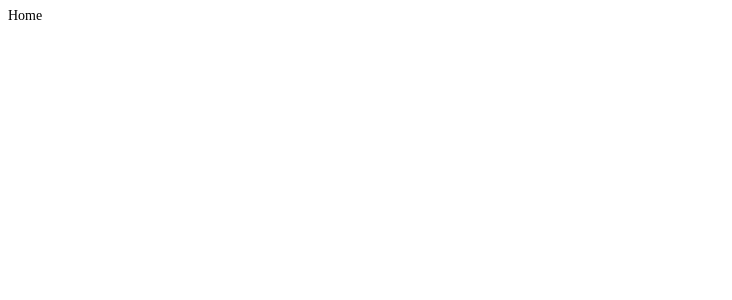
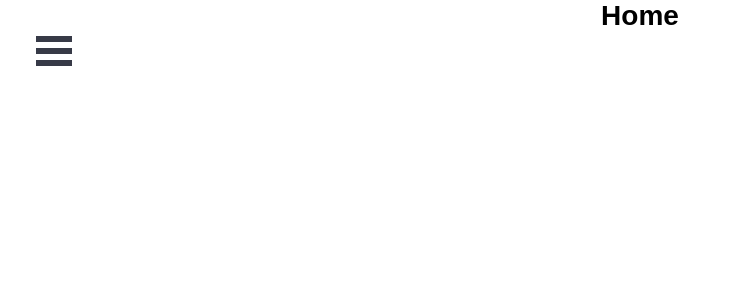
Before and after one commit to zi-nye/up-lord, a React (Create React App) app: page / in a window 1280 px wide. Shown: the top 300 px of the page, without its empty margins (0-732 px from the left). Built offline with nearby package versions, Linux system fonts and the light colour scheme.

Commit message:
making home burger menu

```diff
--- a/package.json
+++ b/package.json
@@ -6,7 +6,10 @@
     "@testing-library/jest-dom": "^5.16.5",
     "@testing-library/react": "^13.4.0",
     "@testing-library/user-event": "^13.5.0",
+    "bootstrap": "^5.2.2",
     "react": "^18.2.0",
+    "react-bootstrap": "^2.5.0",
+    "react-burger-menu": "^3.0.8",
     "react-dom": "^18.2.0",
     "react-router-dom": "^6.4.2",
     "react-scripts": "^2.1.3",
--- /dev/null
+++ b/src/Components/Sidebar.js
@@ -0,0 +1,24 @@
+import React from "react";
+import { slide as Menu } from "react-burger-menu";
+
+function Sidebar(props) {
+  return (
+    // Pass on our props
+    <Menu {...props}>
+      <a className="menu-item" href="/">
+        Home
+      </a>
+      <a className="menu-item" href="/burgers">
+        Burgers
+      </a>
+      <a className="menu-item" href="/pizzas">
+        Pizzas
+      </a>
+      <a className="menu-item" href="/desserts">
+        Desserts
+      </a>
+    </Menu>
+  );
+}
+
+export default Sidebar;
--- /dev/null
+++ b/src/Components/sidebar.css
@@ -0,0 +1,83 @@
+html,
+body {
+  margin: 0;
+}
+
+#App {
+  font-family: sans-serif;
+
+  /* Give app full page to work with */
+  height: 100vh;
+}
+
+#page-wrap {
+  text-align: center;
+
+  /* Prevent sidebar from showing a scrollbar on page */
+  overflow: auto;
+}
+
+/* Individual item */
+.bm-item {
+  display: inline-block;
+
+  /* Our sidebar item styling */
+  text-decoration: none;
+  margin-bottom: 10px;
+  color: #d1d1d1;
+  transition: color 0.2s;
+}
+
+/* Change color on hover */
+.bm-item:hover {
+  color: white;
+}
+
+/* The rest copied directly from react-burger-menu docs */
+
+/* Position and sizing of burger button */
+.bm-burger-button {
+  position: fixed;
+  width: 36px;
+  height: 30px;
+  left: 36px;
+  top: 36px;
+}
+
+/* Color/shape of burger icon bars */
+.bm-burger-bars {
+  background: #373a47;
+}
+
+/* Position and sizing of clickable cross button */
+.bm-cross-button {
+  height: 24px;
+  width: 24px;
+}
+
+/* Color/shape of close button cross */
+.bm-cross {
+  background: #bdc3c7;
+}
+
+/* General sidebar styles */
+.bm-menu {
+  background: #373a47;
+  padding: 2.5em 1.5em 0;
+  font-size: 1.15em;
+}
+
+/* Morph shape necessary with bubble or elastic */
+.bm-morph-shape {
+  fill: #373a47;
+}
+
+/* Wrapper for item list */
+.bm-item-list {
+  color: #b8b7ad;
+}
+
+/* Styling of overlay */
+.bm-overlay {
+  background: rgba(0, 0, 0, 0.3);
+}
--- /dev/null
+++ b/src/Routes/AdminPage.js
@@ -0,0 +1,7 @@
+import React from "react";
+
+function AdminPage() {
+  return <div>hi</div>;
+}
+
+export default AdminPage;
--- a/src/Routes/Home.js
+++ b/src/Routes/Home.js
@@ -1,7 +1,24 @@
 import React from "react";
+import { useNavigate } from "react-router-dom";
+import Sidebar from "../Components/Sidebar";
+import "../Components/sidebar.css";
+import styles from "./Home.module.css";
 
 function Home() {
-  return <div>Home</div>;
+  const navigate = useNavigate();
+
+  const onClickAdminBtn = () => {
+    navigate("/admin_page");
+  };
+
+  return (
+    <div id="App" className={styles.app}>
+      <Sidebar pageWrapId={"page-wrap"} outerContainerId={"App"} />
+      <h1 id="page-wrap" className={styles.pageWrap}>
+        Home
+      </h1>
+    </div>
+  );
 }
 
 export default Home;
--- a/src/Routes/Home.module.css
+++ b/src/Routes/Home.module.css
@@ -0,0 +1,6 @@
+html {
+  margin: 0;
+}
+.pageWrap {
+  margin: 0;
+}
--- a/src/Routes/router.js
+++ b/src/Routes/router.js
@@ -1,7 +1,7 @@
 import React from "react";
 import { BrowserRouter, Route, Routes } from "react-router-dom";
 import Home from "./Home";
-// import Group from "./Group";
+import AdminPage from "./AdminPage";
 // import CreateGroup from "./CreateGroup";
 // import Mypage from "./Mypage";
 // import Setting from "./Setting";
@@ -13,16 +13,8 @@ function Router() {
     <BrowserRouter>
       <Routes>
         <Route path="/" element={<Home />} />
-        {/* <Route path="/group_:groupId" element={<Group />} />
-        <Route path="/create_group" element={<CreateGroup />} />
-        <Route
-          // path="/"
-          path="/create_group/complete"
-          element={<CompleteCreateGroup />}
-        />
-        <Route path="/mypage" element={<Mypage />} />
-        <Route path="/setting" element={<Setting />} />
-        <Route path="/chatting" element={<Chatting />} /> */}
+        <Route path="/admin_page" element={<AdminPage />} />
+        {/* <Route path="/group_:groupId" element={<Group />} /> */}
       </Routes>
     </BrowserRouter>
   );
```
Also changed, not shown: 1 other file (tests, documents, lock files or other folders).
